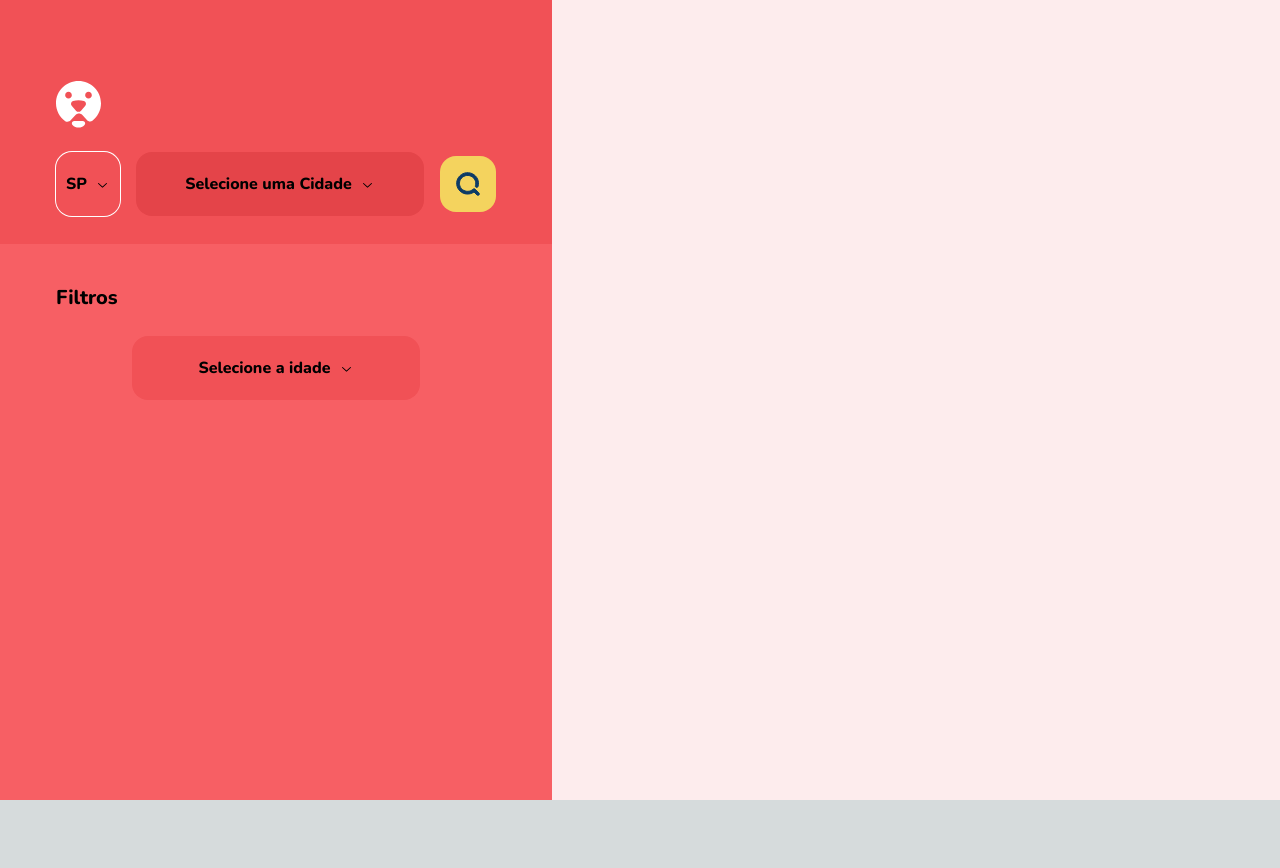
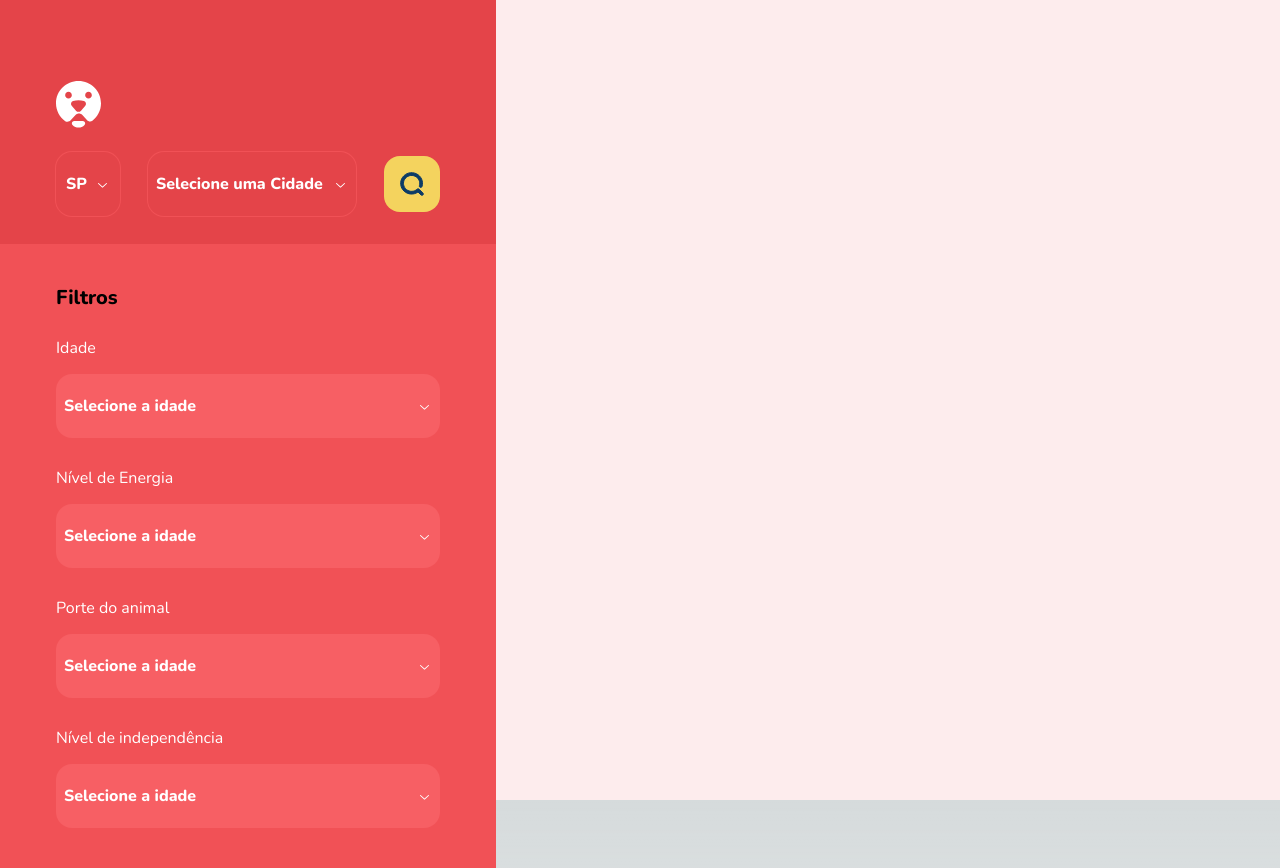
Before and after one commit to zJoaoMarcos/find-a-friend, a Next.js app: page /pets in a window 1280 px wide. Before the commit the page ends 800 px from the top, so only its background shows below. Built offline with nearby package versions, Linux system fonts and the light colour scheme.

Commit message:
create new variant select

```diff
--- a/src/app/pets/page.tsx
+++ b/src/app/pets/page.tsx
@@ -38,16 +38,15 @@ export default function Pets() {
 
   return (
     <main className="w-full h-screen flex flex-row bg-gray-50">
-      <section className="h-full flex flex-col gap-7 bg-coral-500">
+      <section className="h-full flex flex-col gap-7 bg-coral-700">
         <header className="px-14 pt-20">
           <Logo />
 
-          <section className="flex flex-row justify-between mt-6">
-            <div className="flex flex-row items-center gap-4">
+          <div className="flex flex-row items-center justify-between gap-4 mt-6">
             <Select
               placeholder="Estado"
               defaultValue={selectState}
-                variant="outlined-white-row"
+              variant="outlined-light"
               size="xs"
               onValueChange={(e) => setSelectState(e)}
             >
@@ -58,7 +57,12 @@ export default function Pets() {
               ))}
             </Select>
 
-              <Select placeholder="Selecione uma Cidade" variant="filed-coral-row">
+            <Select
+              placeholder="Selecione uma Cidade"
+              variant="outlined-light"
+              justifyTrigger="between"
+              size="sm"
+            >
               {selectCity.map((city, index) => (
                 <SelectItem key={index} value={city.name}>
                   {city.name}
@@ -68,14 +72,50 @@ export default function Pets() {
 
             <Button icon={<SearchIcon />} className="h-14 w-14" />
           </div>
-          </section>
         </header>
 
-        <div className="h-full px-14 py-10 row-span-2 bg-coral-300">
+        <div className="h-full px-14 py-10 row-span-2 bg-coral-500">
           <p className="text-xl font-extrabold">Filtros</p>
 
-          <div className="w-full inline-flex items-center justify-center mt-6 gap-7">
-            <Select placeholder="Selecione a idade" variant="filed-coral-300-row">
+          <div className="w-full flex flex-col mt-6 gap-7">
+            <Select
+              placeholder="Selecione a idade"
+              label="Idade"
+              flex="col"
+              justifyTrigger="between"
+              size="xl"
+              variant="filed-light-coral"
+            >
+              <SelectItem value="Filhote">Filhote</SelectItem>
+            </Select>
+            <Select
+              placeholder="Selecione a idade"
+              label="Nível de Energia"
+              flex="col"
+              justifyTrigger="between"
+              size="xl"
+              variant="filed-light-coral"
+            >
+              <SelectItem value="Filhote">Filhote</SelectItem>
+            </Select>
+            <Select
+              placeholder="Selecione a idade"
+              label="Porte do animal"
+              flex="col"
+              justifyTrigger="between"
+              size="xl"
+              variant="filed-light-coral"
+            >
+              <SelectItem value="Filhote">Filhote</SelectItem>
+            </Select>
+            <Select
+              placeholder="Selecione a idade"
+              label="Nível de independência"
+              flex="col"
+              justifyTrigger="between"
+              size="xl"
+              variant="filed-light-coral"
+            >
               <SelectItem value="Filhote">Filhote</SelectItem>
             </Select>
           </div>
--- a/src/components/Select/index.tsx
+++ b/src/components/Select/index.tsx
@@ -7,36 +7,62 @@ import { VariantProps, tv } from "tailwind-variants";
 
 const select = tv({
   slots: {
-    root: "flex items-center",
-    trigger: "inline-flex items-center justify-center rounded-2xl font-extrabold",
+    root: "flex",
+    trigger: "inline-flex items-center rounded-2xl px-5 font-extrabold",
     content: "rounded-2xl font-extrabold",
   },
   variants: {
     variant: {
-      "outlined-white-row": {
-        root: "flex-row gap-6",
+      "outlined-white": {
+        root: "text-white",
         trigger: "ring-1 ring-white",
         content: "bg-coral-700",
       },
-      "filed-coral-row": {
-        root: "flex-row",
+      "outlined-light": {
+        root: "text-white",
+        trigger: "ring-1 ring-coral-500",
+        content: "bg-coral-700",
+      },
+      "filed-coral": {
+        root: "text-white",
         trigger: "bg-coral-700",
         content: "bg-coral-700",
       },
-      "filed-coral-300-row": {
-        root: "flex-row",
-        trigger: "bg-coral-500",
-        content: "bg-coral-500",
-      }
+      "filed-light-coral": {
+        root: "text-white",
+        trigger: "bg-coral-300",
+        content: "bg-coral-300",
+      },
     },
     size: {
-      xs: { trigger: "w-16 h-16 justify-center gap-2 p-1" },
-      lg: { trigger: "w-72 h-16 justify-center gap-2 p-2", content: 'w-72 p-2' },
+      xs: { trigger: "w-16 h-16 gap-2 p-1.5", content: "gap-2 p-1.5" },
+      sm: {
+        trigger: "w-52 h-16 gap-2 p-2",
+        content: "w-52 p-2",
+      },
+      lg: {
+        trigger: "w-72 h-16 gap-2 p-2",
+        content: "w-72 p-2",
+      },
+      xl: {
+        trigger: "w-96 h-16 gap-2 p-2",
+        content: "w-96 p-2",
+      },
+    },
+    flex: {
+      col: { root: "flex-col items-start gap-3.5" },
+      row: { root: "flex-row items-center" },
+    },
+    justifyTrigger: {
+      between: { trigger: "justify-between" },
+      center: { trigger: "justify-center" },
     },
   },
   defaultVariants: {
-    variant: "filed-coral-row",
+    variant: "filed-coral",
     size: "lg",
+    flex: "row",
+    justifyTrigger: "center",
   },
 });
 
@@ -52,9 +78,9 @@ interface SelectProps
 }
 
 export const Select = React.forwardRef<HTMLButtonElement, SelectProps>(
-  ({ id, label, placeholder, variant, size, children, ...props }, ref) => {
+  ({ id, label, placeholder, justifyTrigger, flex, variant, size, children, ...props }, ref) => {
     return (
-      <div className={root({ variant })}>
+      <div className={root({ flex, variant})}>
         {label && (
           <LabelPrimitive.Root htmlFor={id}>{label}</LabelPrimitive.Root>
         )}
@@ -62,11 +88,11 @@ export const Select = React.forwardRef<HTMLButtonElement, SelectProps>(
           <SelectPrimitive.Trigger
             id={id}
             ref={ref}
-            className={trigger({ variant, size })}
+            className={trigger({ variant, size, justifyTrigger })}
           >
             <SelectPrimitive.Value placeholder={placeholder} />
             <SelectPrimitive.Icon>
-              <ChevronDownIcon />
+              <ChevronDownIcon  />
             </SelectPrimitive.Icon>
           </SelectPrimitive.Trigger>
 
@@ -74,7 +100,7 @@ export const Select = React.forwardRef<HTMLButtonElement, SelectProps>(
             <SelectPrimitive.Content
               position="popper"
               sideOffset={5}
-              className={content({ variant, size })}
+              className={content({ variant, size, })}
             >
               {children}
             </SelectPrimitive.Content>
```
Lines whose indentation alone changed are shown as unchanged.
